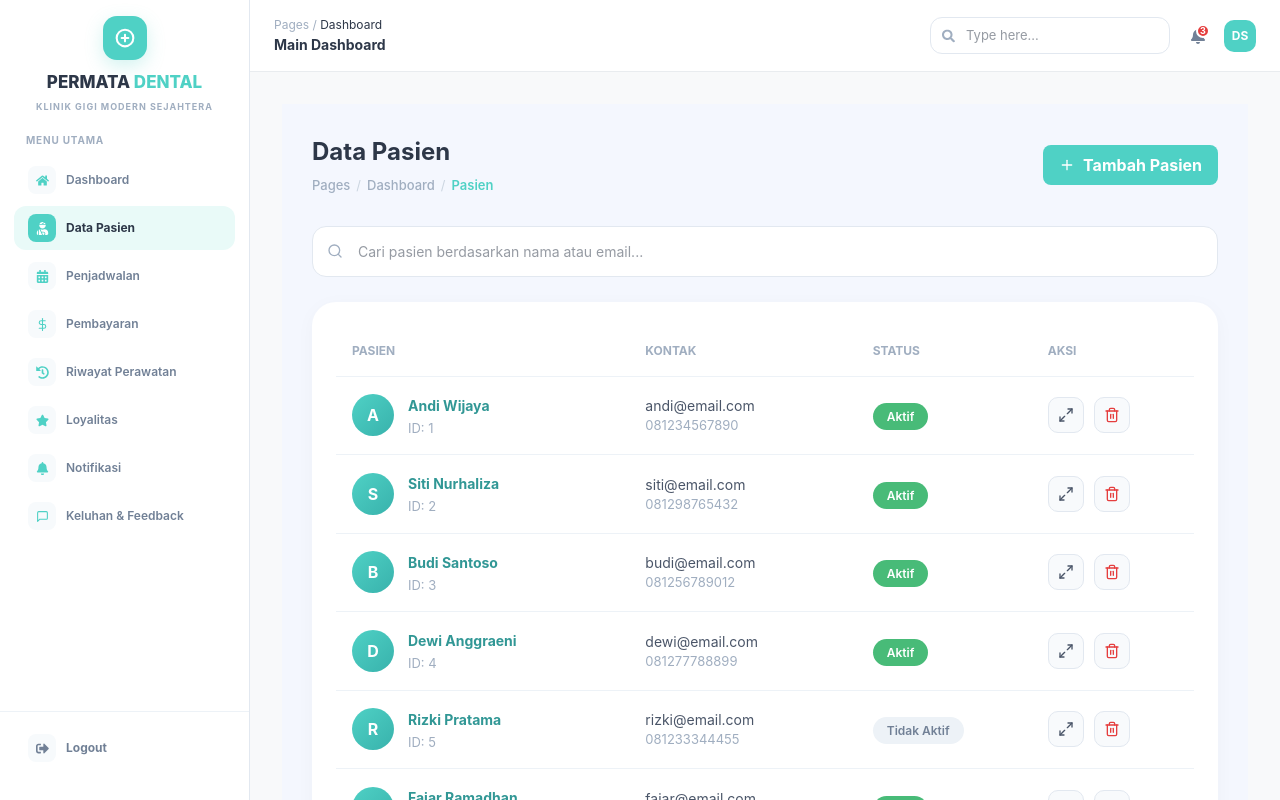
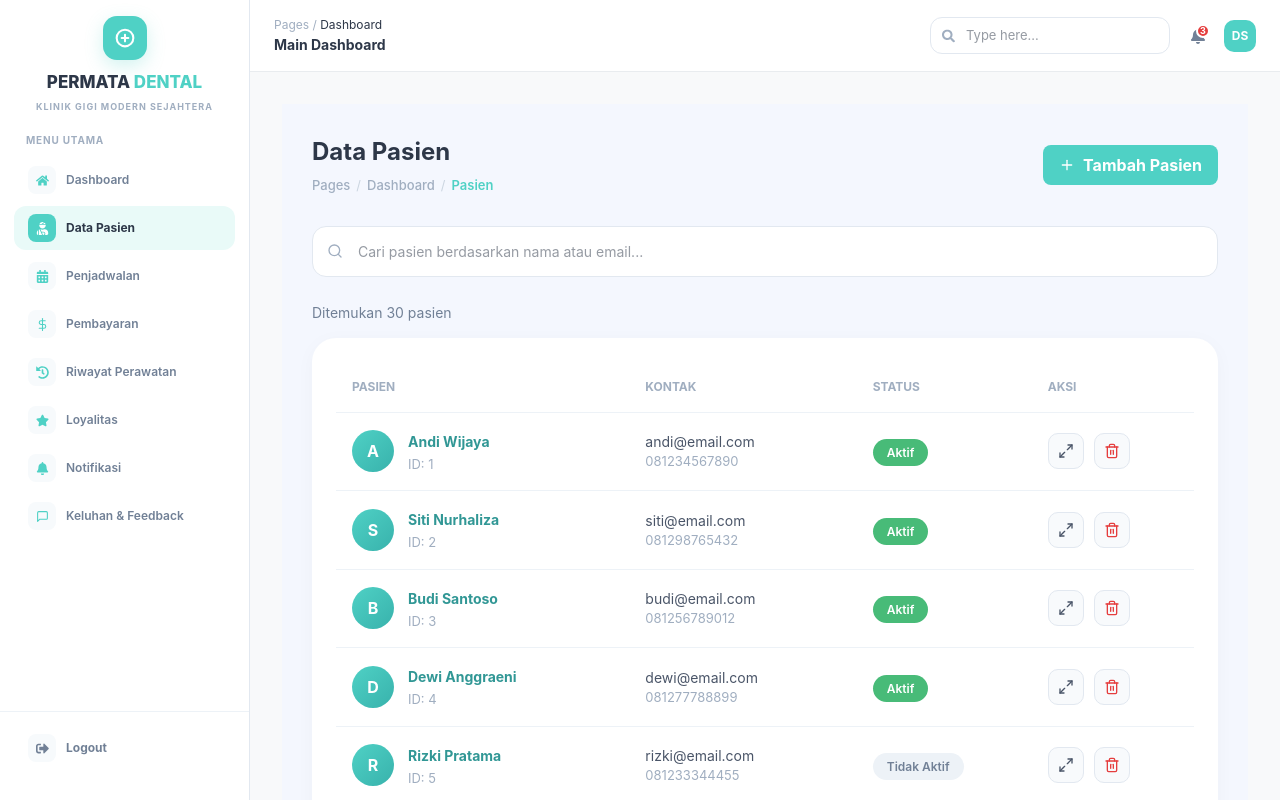
Before and after one commit to nisapcr/siti-apps, a React (Vite) app: page /pasien in a window 1280 px wide. Shown: the top 800 px of the page. Built offline with nearby package versions, Linux system fonts and the light colour scheme.

Commit message:
pertemuan 12

```diff
--- a/src/pages/Loyalitas.jsx
+++ b/src/pages/Loyalitas.jsx
@@ -1,4 +1,4 @@
-import { useState } from "react";
+import { useRef } from "react"; // Mengubah useState menjadi useRef sesuai instruksi
 import {
   FiStar, FiGift, FiAward, FiZap,
   FiChevronRight, FiUsers, FiTrendingUp
@@ -22,6 +22,16 @@ const rewards = [
 ];
 
 export default function Loyalitas() {
+  // Membuat Ref untuk target scroll
+  const rankingRef = useRef(null);
+
+  // Fungsi untuk handle smooth scroll ke area peringkat
+  const scrollToRanking = () => {
+    rankingRef.current?.scrollIntoView({
+      behavior: "smooth",
+    });
+  };
+
   // 1. Tambahkan pengecekan data untuk menghindari error .length atau .reduce
   const dataPasien = loyalitasData || [];
 
@@ -59,10 +69,28 @@ export default function Loyalitas() {
         }))}
       />
 
+      {/* Tombol Baru untuk Fokus ke Peringkat Pasien */}
+      <div
+        style={{
+          marginTop: "20px",
+          marginBottom: "20px",
+        }}
+      >
+        <ActionButton onClick={scrollToRanking}>
+          Lihat Peringkat Pasien
+        </ActionButton>
+      </div>
+
       <div style={{ display: "grid", gridTemplateColumns: "repeat(auto-fit, minmax(300px, 1fr))", gap: "24px" }}>
 
-        {/* Peringkat Pasien */}
-        <div style={{ ...cardStyleFull, flex: 2 }}>
+        {/* Peringkat Pasien dengan Ref Terpasang */}
+        <div
+          ref={rankingRef}
+          style={{
+            ...cardStyleFull,
+            flex: 2,
+          }}
+        >
           <SectionTitle>Peringkat Poin Pasien</SectionTitle>
           <div style={{ marginTop: "20px" }}>
             {dataPasien.map((pasien, idx) => {
--- a/src/pages/Pasien.jsx
+++ b/src/pages/Pasien.jsx
@@ -1,4 +1,4 @@
-import { useState } from "react";
+import { useState, useEffect } from "react";
 import { FiPlus, FiSearch, FiTrash2, FiMaximize2 } from "react-icons/fi";
 import { Link } from "react-router-dom";
 
@@ -147,6 +147,9 @@ export default function Pasien() {
   const [activePasien, setActivePasien] = useState(null);
   const [openRiwayat, setOpenRiwayat] = useState(false);
 
+  // State baru untuk menyimpan jumlah hasil pencarian
+  const [jumlahHasil, setJumlahHasil] = useState(0);
+
   const handleAddPasien = (newPasien) => {
     setPasienList([newPasien, ...pasienList]);
   };
@@ -164,6 +167,15 @@ export default function Pasien() {
       item.email?.toLowerCase().includes(search.toLowerCase())
     );
   });
+
+  // useEffect untuk memantau perubahan pada search atau filteredPasien
+  useEffect(() => {
+    setJumlahHasil(filteredPasien.length);
+
+    console.log(
+      `Pencarian pasien menghasilkan ${filteredPasien.length} data`
+    );
+  }, [search, filteredPasien]);
 
   return (
     <div style={container}>
@@ -192,6 +204,17 @@ export default function Pasien() {
           style={searchInput}
         />
       </div>
+
+      {/* Tampilan Jumlah Hasil setelah Search Box */}
+      <p
+        style={{
+          color: "#718096",
+          marginBottom: "15px",
+          fontSize: "14px",
+        }}
+      >
+        Ditemukan {jumlahHasil} pasien
+      </p>
 
       {/* TABLE */}
       <div style={tableCard}>
```
